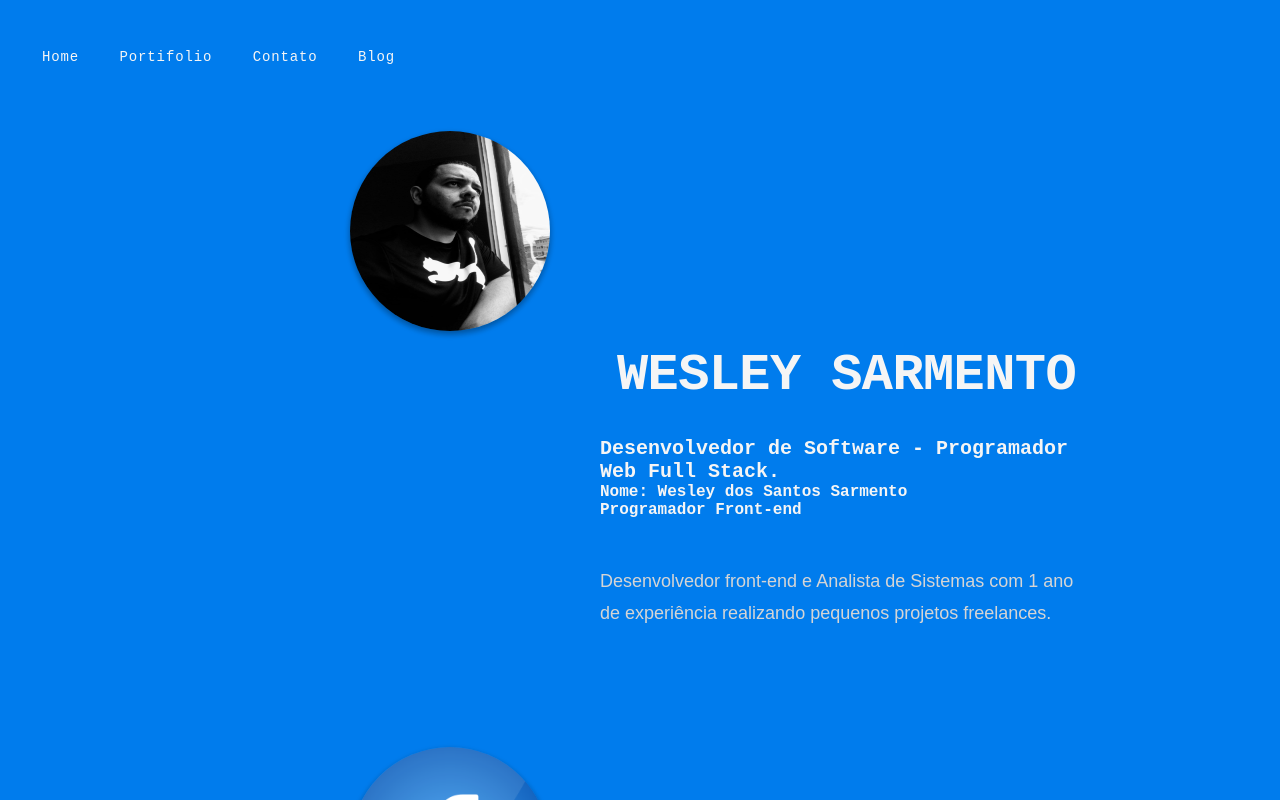
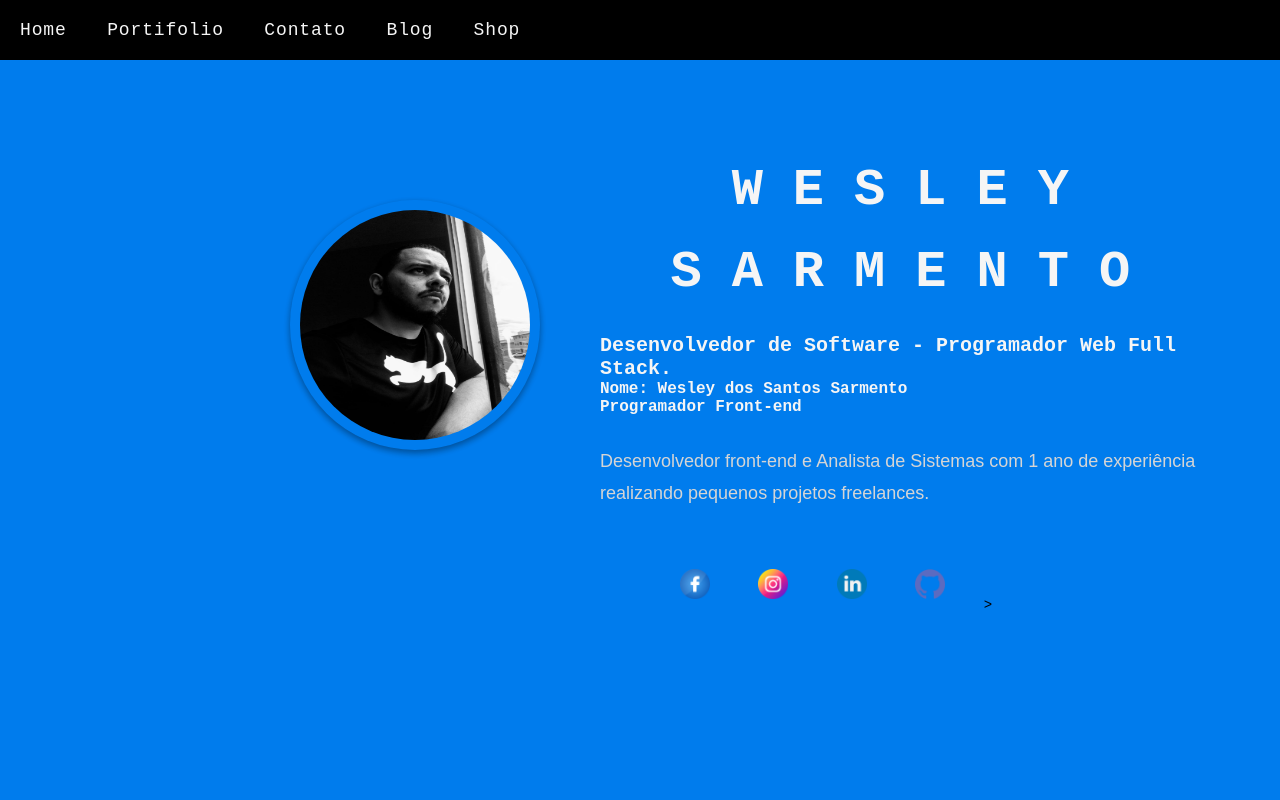
Before and after one commit to WesleySarmento/SiteWesleySarmento, a plain HTML site: page index.html in a window 1280 px wide. Drawn offline with Linux system fonts and the light colour scheme; a web font is replaced by a local one.

Commit message:
Atualização de site

```diff
--- a/index.html
+++ b/index.html
@@ -17,23 +17,40 @@
     <link rel="stylesheet" href="./style.css">
   </head>
   <body>
-    <header>
+
+      <div class="header">
         <a href="#" class="link-menu">Home</a>
         <a href="#" class="link-menu">Portifolio</a>
         <a href="#" class="link-menu">Contato</a>
         <a href="#" class="link-menu">Blog</a>
-    </header>
+        <a href="#" class="link-menu">Shop</a>
+      </div>
 
-    <div class="content">
+    <div class="foto-perfil">
       <img
-        class="perfil"
         src="./Images/WhatsApp Image 2023-03-22 at 22.06.49.jpeg"
         alt="fotoWesleySarmento"
       />
     </div>
 
     <div class="caixa-perfil">
-      <h1>WESLEY SARMENTO</h1>
+      <h1>
+        <span>W</span>
+        <span>E</span>
+        <span>S</span>
+        <span>L</span>
+        <span>E</span>
+        <span>Y</span>
+<br>
+        <span>S</span>
+        <span>A</span>
+        <span>R</span>
+        <span>M</span>
+        <span>E</span>
+        <span>N</span>
+        <span>T</span>
+        <span>O</span>
+      </h1>
 
       <h3>Desenvolvedor de Software - Programador Web Full Stack.</h3>
       <h4>Nome: Wesley dos Santos Sarmento</h4>
--- a/style.css
+++ b/style.css
@@ -29,7 +29,7 @@ html{
 }
 
 body{
-    display: relative;
+    display: absolute;
     position: initial;
     font-family: "Kode Mono", monospace;
     font-size: 14px;
@@ -48,18 +48,19 @@ body{
 }
 
 
-.perfil{
+.header{
+    width: 100%;
+    height: 60px;
+    position: fixed;
+    background-color: black;
+    padding: 20px;
 
-}
 
-header{
-    margin-top: 47px;
-    margin-left: 42px;
 }
 
 .link-menu{
     font-weight: 400;
-    font-size: 14px;
+    font-size: 18px;
     line-height: 21px;
     text-align: center;
     letter-spacing: 0.875px;
@@ -75,18 +76,39 @@ a {
     -moz-transition: all .3s ease-in-out;
     -o-transition: all .3s ease-in-out;
     -ms-transition: all .3s ease-in-out;
-    transition: all .3s ease-in-out
+    transition: all .3s ease-in-out;
 }
 
 a:hover {
     color: #ff9800;
     text-decoration: none;
-    outline: none
+    outline: none;
+    font-size: 20px;
+    font-weight: 500px;
 }
 
 a:focus {
     outline: 0;
     text-decoration: none
+}
+
+
+.foto-perfil img {
+    margin: 200px 0 -100px 290px;
+    border:1 solid black;
+    display: flex;
+    justify-content: center;
+    width: 250px;
+    height: 250px;
+    border-radius: 50%;
+    box-shadow: 0 3px 6px rgba(0,0,0,.16), 0 3px 6px rgba(0,0,0,.23);
+}
+
+.caixa-perfil{
+    margin-top: -200px;
+    display: inline-block;
+    margin-left: 600px;
+    width: 600px;
 }
 
 h1, h2,h3,h4,h5,h6{
@@ -103,6 +125,80 @@ h1{
     text-align: center;
     letter-spacing: -.596px
 }
+
+h1 span {
+    display: inline-block;
+    animation: bounce 3s ease;
+  }
+
+  h1 span:nth-child(2) {
+    animation-delay: 0.2s;
+  }
+
+  h1 span:nth-child(3) {
+    animation-delay: 0.4s;
+  }
+
+  h1 span:nth-child(4) {
+    animation-delay: 0.6s;
+  }
+
+  h1 span:nth-child(5) {
+    animation-delay: 0.8s;
+  }
+
+  h1 span:nth-child(6) {
+    animation-delay: 1s;
+  }
+
+  h1 span:nth-child(7) {
+    animation-delay: 1.2s;
+  }
+
+  h1 span:nth-child(8) {
+    animation-delay: 1.4s;
+  }
+
+  h1 span:nth-child(9) {
+    animation-delay: 1.6s;
+  }
+
+  h1 span:nth-child(10) {
+    animation-delay: 1.8s;
+  }
+
+  h1 span:nth-child(11) {
+    animation-delay: 2s;
+  }
+
+  h1 span:nth-child(12) {
+    animation-delay: 2.2s;
+  }
+
+  h1 span:nth-child(13) {
+    animation-delay: 2.4s;
+  }
+
+  h1 span:nth-child(14) {
+    animation-delay: 2.6s;
+  }
+  h1 span:nth-child(15) {
+    animation-delay: 2.8s;
+  }
+
+  @keyframes bounce {
+    0% {
+      transform: translateY(0);
+    }
+
+    10% {
+      transform: translateY(-2rem);
+    }
+
+    20% {
+      transform: translateY(0);
+    }
+  }
 
 h3{
     font-size: 20px;
@@ -121,33 +217,23 @@ p{
     line-height: 1.75em;
     color: #d5d5d5;
     margin: 0 0 10px;
-    margin-top: 47px;
-    margin-bottom: 55px;
-}
-
-.caixa-perfil{
-    display: inline-block;
-    margin-left: 600px;
-    width: 493px;
-}
-
-img {
-    margin: 63px 0 0 203px;
-    border:1 solid black;
-    /* display: inline-block; */
-    margin-left: 350px;
-    width: 200px;
-    position: l;
-    height: 200px;
-    display: inline-block;
-    border-radius: 100px;
-    box-shadow: 0 3px 6px rgba(0,0,0,.16), 0 3px 6px rgba(0,0,0,.23);
+    margin-top: 30px;
 }
 
 .social-media{
+    display: inline-block;
+    justify-content: center;
+    align-items: center;
+    margin-left: 650px;
+    padding-top: 40px;
+
+}
+.social-media ul, li, img{
+    display: inline;
+    justify-content: center;
+    align-items: center;
+    text-decoration: none;
     width: 50px;
-    height: 100px;
-    right: 0;
-    left: 0;
-    text-decoration: none;
+    height: 50px;
+    padding: 10px;
 }
```
